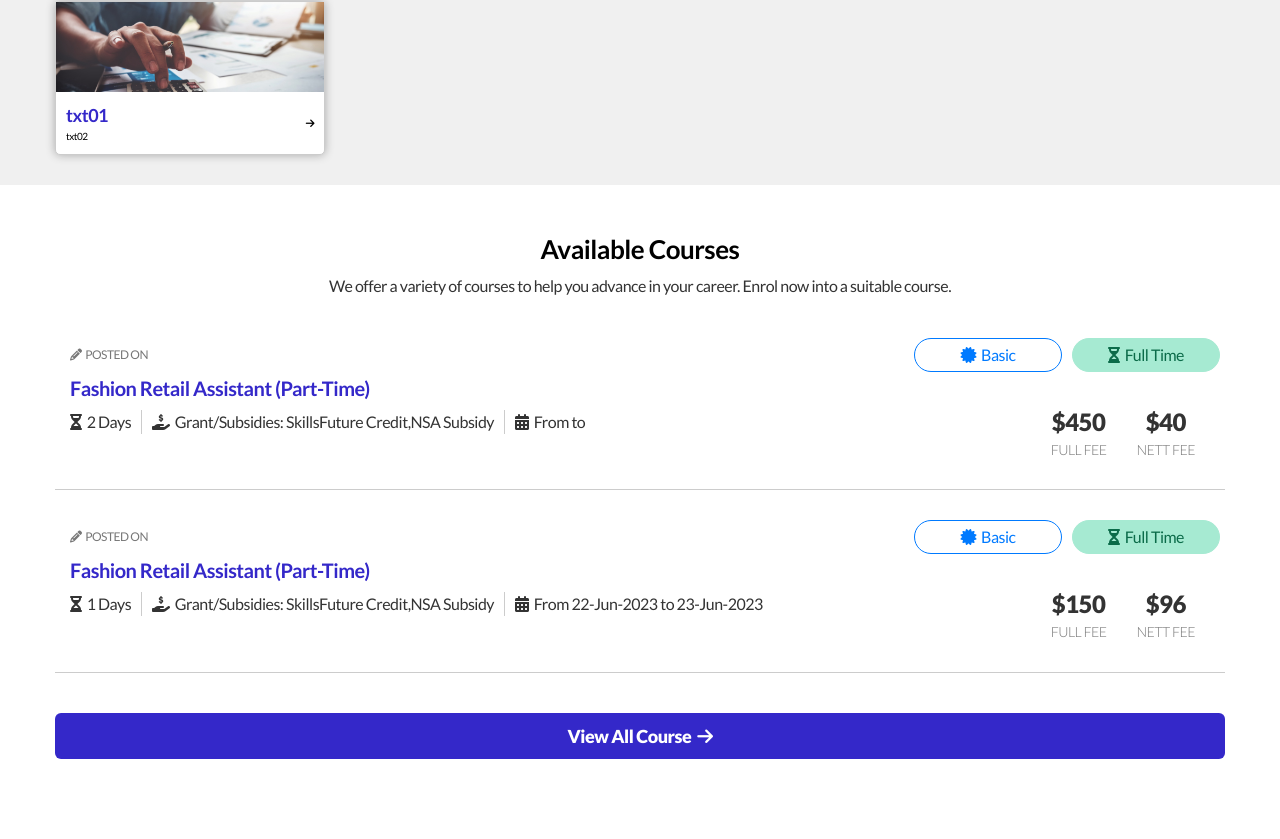
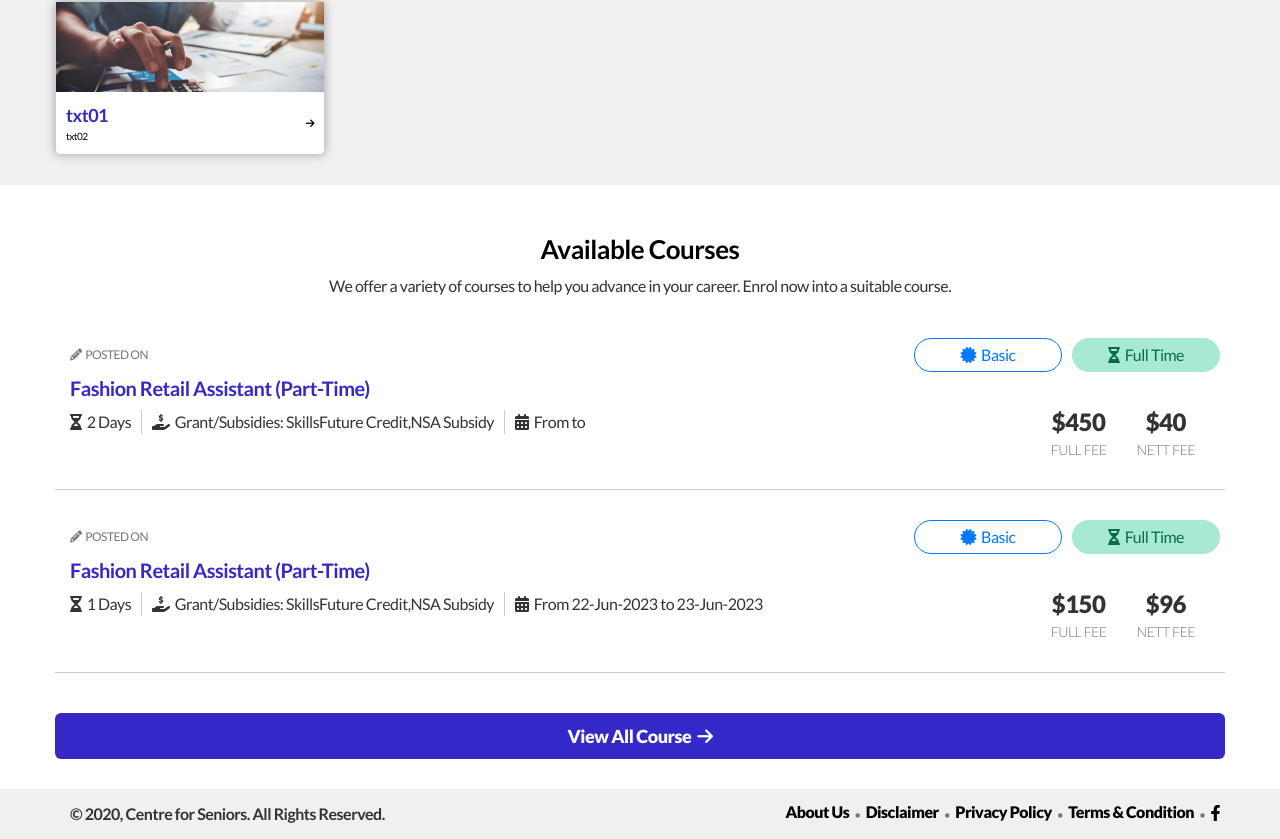
Before and after one commit to phr9000/seniorJob, a React (Create React App) app: page / in a window 1280 px wide. Shown: the part 1675-2514 px from the top of the page. Before the commit the page ends 2464 px from the top, so only its background shows below. Built offline with nearby package versions, Linux system fonts and the light colour scheme.

Commit message:
+ Footer 영역 추가

```diff
--- a/src/App.tsx
+++ b/src/App.tsx
@@ -6,7 +6,7 @@ import MainLayout from "src/pages/Main/MainLayout";
 import Guide from "src/components/Guide";
 // import LatestList from "src/components/LatestList";
 // import Button from "src/components/button/Button";
-import AvailCoursrs from "src/components/AvailCourses";
+// import AvailCoursrs from "src/components/AvailCourses";
 
 import "src/App.css";
 
@@ -22,7 +22,7 @@ const router = createBrowserRouter([
       {path: "/guide", element: <Guide/>},
       // {path: "/latest-list", element: <LatestList/>},
       // {path: "/button", element: <Button/>},
-      {path: "/avail_course", element: <AvailCoursrs/>},
+      // {path: "/avail_course", element: <AvailCoursrs/>},
     ],
   },
 ]);
--- a/src/assets/styles/common.scss
+++ b/src/assets/styles/common.scss
@@ -46,9 +46,6 @@ button {
   @include mobile {
     max-width: 100% !important;
   }
-}
-
-section {
 }
 
 .section_inner {
--- a/src/assets/styles/index.scss
+++ b/src/assets/styles/index.scss
@@ -13,3 +13,4 @@
 // layout
 @import "/src/assets/styles/layout/header.scss";
 @import "/src/assets/styles/layout/main.scss";
+@import "/src/assets/styles/layout/footer.scss";
--- /dev/null
+++ b/src/assets/styles/layout/footer.scss
@@ -0,0 +1,38 @@
+footer {
+  padding: 1.5rem;
+  background-color: #f0f0f0;
+
+  .ft_inner {
+    @include flex(flex, space-between, center);
+    width: 1170px;
+    margin: 0 auto;
+
+    .copy_area {
+      @include font(16px, 600, #333);
+      padding: 0 1.5rem
+
+    }
+
+    .ft_links {
+      @include flex(flex, center, center);
+
+      li {
+        a {
+          @include font(1.6rem, 900, #000);
+          padding: 5px;
+          word-break: keep-all;
+        }
+
+        &:not(:last-child) {
+          &:after {
+            content: "•";
+            font-size: 1.2rem;
+            vertical-align: middle;
+            color: #777;
+          }
+        }
+
+      }
+    }
+  }
+}
--- /dev/null
+++ b/src/components/Footer.tsx
@@ -0,0 +1,41 @@
+/* eslint-disable */
+import {Link} from "react-router-dom";
+import React, {useState} from "react"
+
+/* Import imgs */
+import imgs from 'src/common/ImgDef';
+
+/* Import SCSS */
+
+
+const Footer: React.FC = () => {
+  return (
+    <footer>
+      <div className="ft_inner">
+        <div className="copy_area">
+          &copy; 2020, Centre for Seniors. All Rights Reserved.
+        </div>
+        <ul className="ft_links">
+          <li>
+            <a href="#none">About Us</a>
+          </li>
+          <li>
+            <a href="#none">Disclaimer</a>
+          </li>
+          <li>
+            <a href="#none">Privacy Policy</a>
+          </li>
+          <li>
+            <a href="#none">Terms & Condition</a>
+          </li>
+          <li>
+            <a href="#none">
+              <i className="fab fa-facebook-f"></i>
+            </a>
+          </li>
+        </ul>
+      </div>
+    </footer>
+  );
+}
+export default Footer;
--- a/src/components/Header.tsx
+++ b/src/components/Header.tsx
@@ -2,9 +2,12 @@
 import React, {useState} from "react";
 import Button from "src/components/button/Button"
 
+
+
+
 const Header: React.FC = () => {
   // dropdown
-  const [isMenuOpen, setIsMenuOpen] = useState(false);
+  const [ isMenuOpen, setIsMenuOpen ] = useState(false);
   const handleClick = () => {
     setIsMenuOpen(!isMenuOpen);
   };
--- a/src/pages/Root.tsx
+++ b/src/pages/Root.tsx
@@ -8,6 +8,7 @@ import "src/assets/fontawesome/css/brands.css";
 import "src/assets/fontawesome/css/solid.css";
 
 import Header from "src/components/Header";
+import Footer from "src/components/Footer";
 
 
 
@@ -19,6 +20,7 @@ const Root: React.FC = () => {
       <div>
         <Outlet/>
       </div>
+      <Footer/>
     </div>
   );
 };
```
Lines whose indentation alone changed are shown as unchanged.
